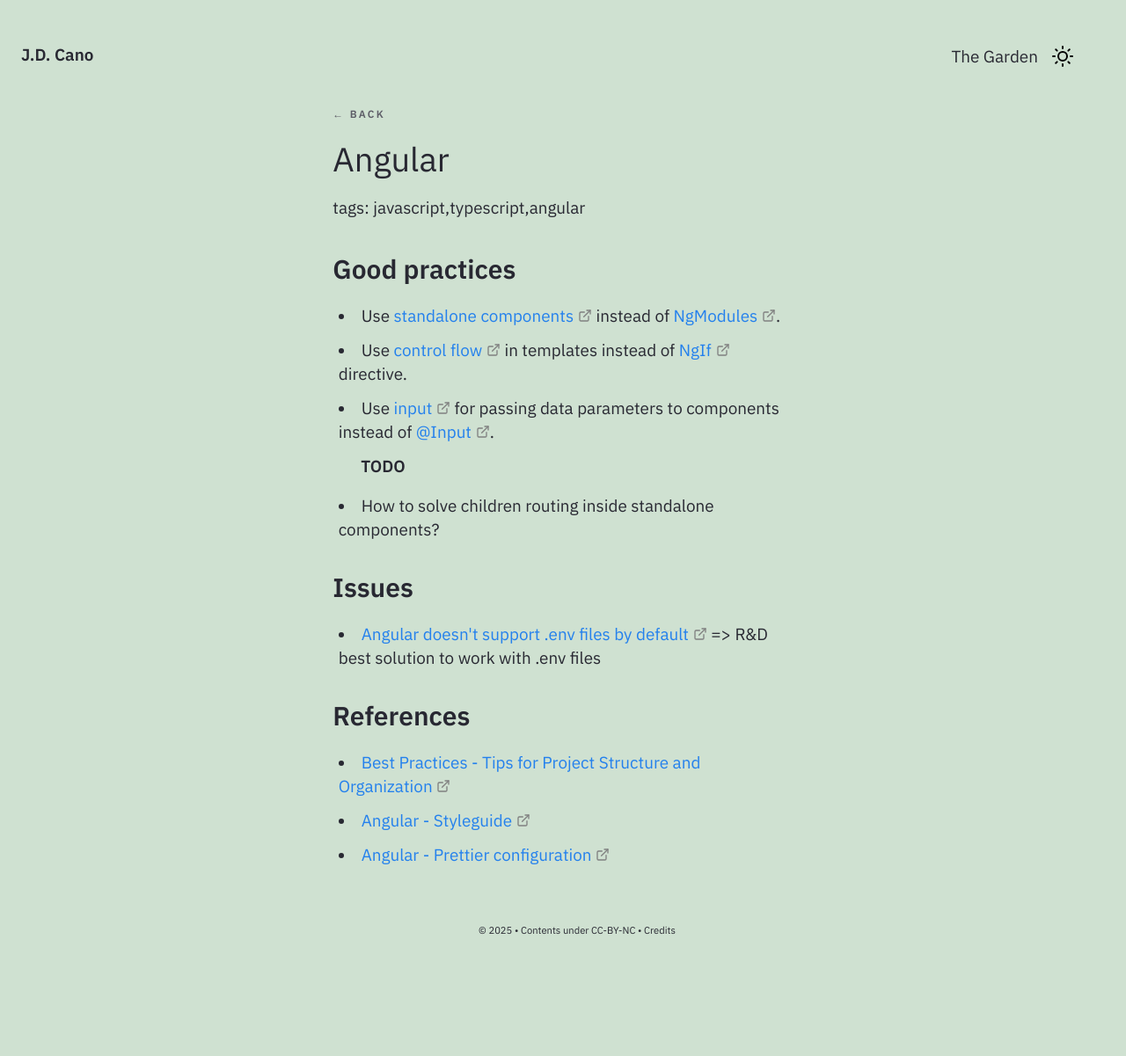
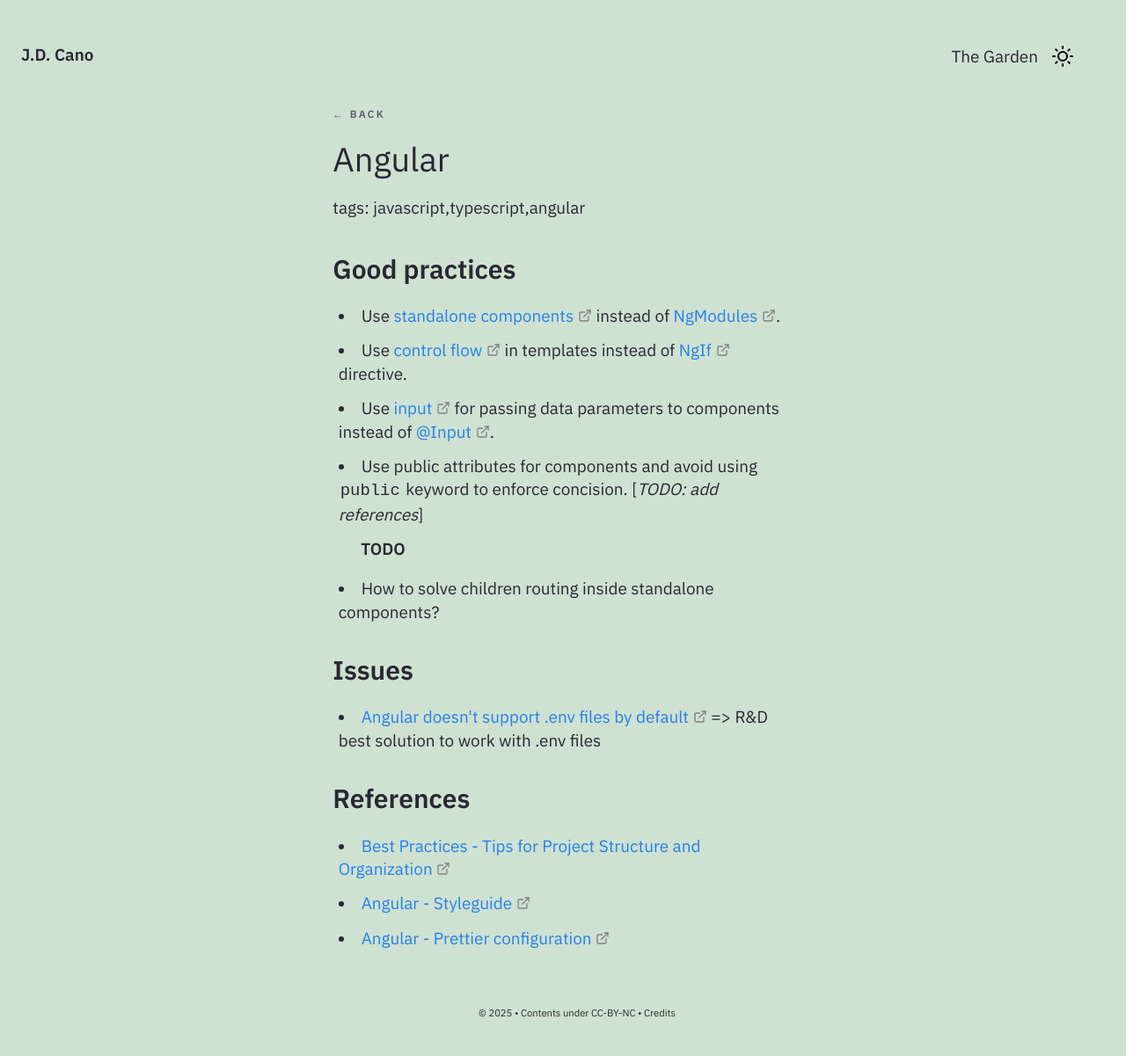
Before and after one commit to Gorzas/gorzas.github.io, a Jekyll site: the page built from _notes/Public/tech/Angular/Angular.md, in a window 1280 px wide. Shown: the whole page at 88% size. Built offline with Jekyll 4.4.1, drawn with Linux system fonts in a browser that asks for light colours; before the commit the page ends 1106 px from its top, so only the background shows below that; part of the change alters nothing that is shown.

Commit message:
Update Angular.md

```diff
--- a/_notes/Public/tech/Angular/Angular.md
+++ b/_notes/Public/tech/Angular/Angular.md
@@ -3,7 +3,7 @@ title: Angular
 feed: show
 tags: javascript typescript angular
 date: 21-01-2025
-updated: 10-03-2025
+updated: 12-03-2025
 type: note
 growth: seedlings
 ---
@@ -13,6 +13,7 @@ growth: seedlings
 - Use [standalone components](https://angular.dev/reference/migrations/standalone) instead of [NgModules](https://angular.dev/guide/ngmodules/overview).
 - Use [control flow](https://angular.dev/guide/templates/control-flow) in templates instead of [NgIf](https://angular.dev/api/common/NgIf) directive.
 - Use [input](https://angular.dev/guide/components/inputs#configuring-inputs) for passing data parameters to components instead of [@Input](https://angular.dev/guide/components/inputs#declaring-inputs-with-the-input-decorator).
+- Use public attributes for components and avoid using `public` keyword to enforce concision. \[*TODO: add references*\]
 
 **TODO**
 
```
